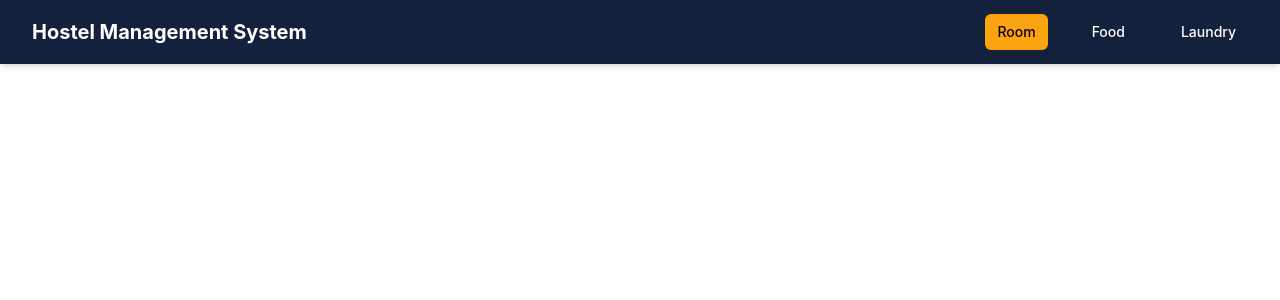
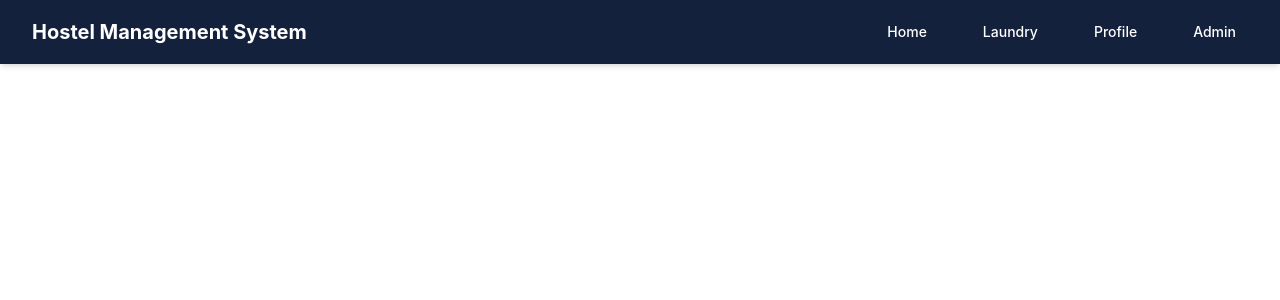
Before and after one commit to Ruwaneke/Hostel-Management-System, a React app in the folder frontend/: page / in a window 1280 px wide. Shown: the top 300 px of the page. Built offline with nearby package versions, Linux system fonts and the light colour scheme; the HTML template or start-up script is replaced by a standard one.

Commit message:
Updated header navigation

```diff
--- a/frontend/src/components/Header.jsx
+++ b/frontend/src/components/Header.jsx
@@ -1,10 +1,11 @@
 import React from 'react';
+import { Link } from 'react-router-dom';
 
 const Header = ({ selectedSection, onSectionChange }) => {
-  const sections = ['Room', 'Food', 'Laundry'];
+  const sections = ['Room', 'Food'];
 
   return (
-    <header style={{ backgroundColor: '#14213d' }} className="shadow-md">
+    <header style={{ backgroundColor: '#14213d' }} className="shadow-md sticky top-0 z-50">
       <div className="max-w-7xl mx-auto px-4 sm:px-6 lg:px-8">
         <div className="flex justify-between items-center h-16">
           {/* Logo/Title */}
@@ -14,20 +15,30 @@ const Header = ({ selectedSection, onSectionChange }) => {
 
           {/* Navigation */}
           <nav className="hidden md:flex space-x-8">
-            {sections.map((section) => (
-              <button
-                key={section}
-                onClick={() => onSectionChange(section)}
-                className={`px-3 py-2 rounded-md text-sm font-medium transition-colors duration-200 ${
-                  selectedSection === section
-                    ? 'text-black'
-                    : 'text-white hover:text-orange-400'
-                }`}
-                style={selectedSection === section ? { backgroundColor: '#fca311' } : {}}
-              >
-                {section}
-              </button>
-            ))}
+            <Link to="/" className={`px-3 py-2 rounded-md text-sm font-medium transition-colors duration-200 text-white hover:text-orange-400`}>
+              Home
+            </Link>
+            <Link
+              to="/laundry"
+              className="px-3 py-2 rounded-md text-sm font-medium text-white hover:text-orange-400 transition-colors duration-200"
+              style={selectedSection === 'Laundry' ? { backgroundColor: '#fca311' } : {}}
+            >
+              Laundry
+            </Link>
+            <Link
+              to="/dashboard"
+              className="px-3 py-2 rounded-md text-sm font-medium text-white hover:text-orange-400 transition-colors duration-200"
+              style={selectedSection === 'Dashboard' ? { backgroundColor: '#fca311' } : {}}
+            >
+              Profile
+            </Link>
+            <Link
+              to="/admin"
+              className="px-3 py-2 rounded-md text-sm font-medium text-white hover:text-orange-400 transition-colors duration-200"
+              style={selectedSection === 'Dashboard' ? { backgroundColor: '#fca311' } : {}}
+            >
+              Admin
+            </Link>
           </nav>
 
           {/* Mobile menu button */}
```
